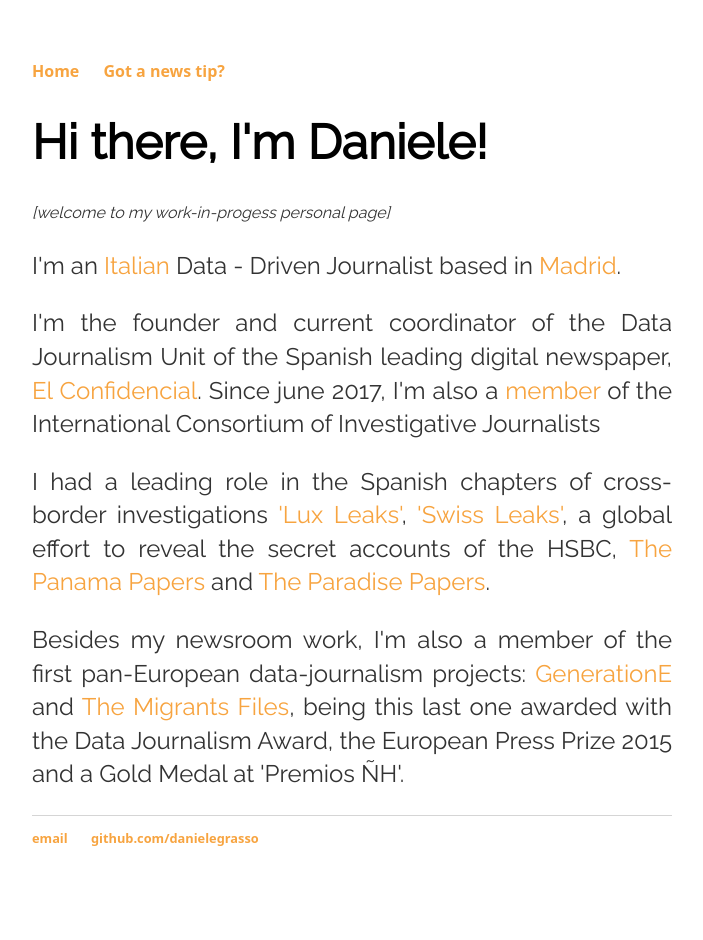
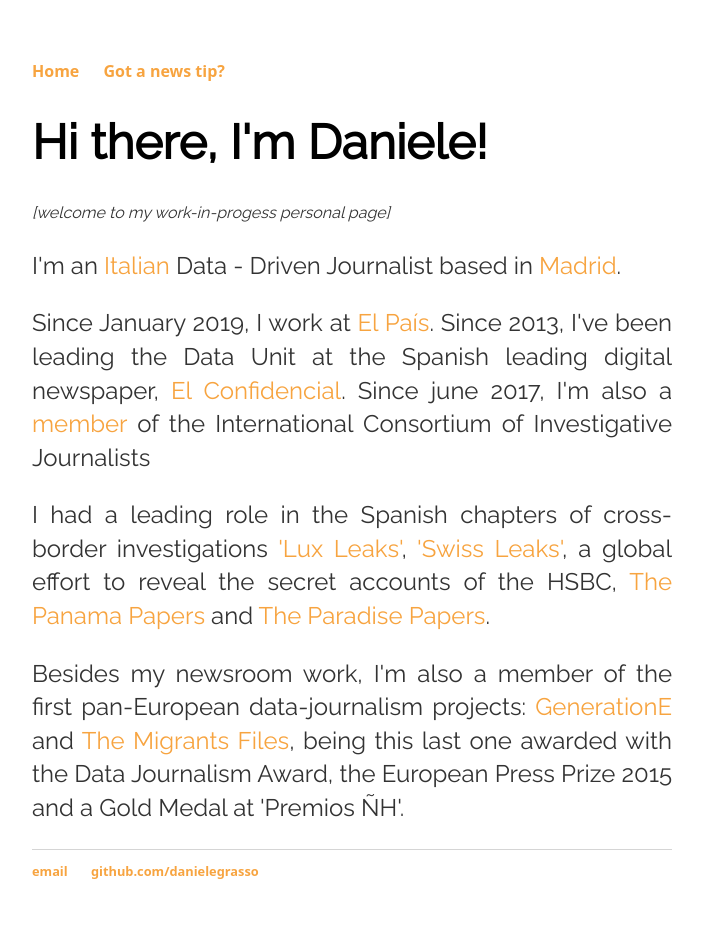
Before and after one commit to danielegrasso/danielegrasso.github.io, a Jekyll site: the page built from index.html, in a window 1280 px wide. Shown: the whole page, without its empty margins (288-991 px from the left). Built offline with Jekyll 4.4.1, drawn with Linux system fonts in a browser that asks for light colours; before the commit the page ends 907 px from its top, so only the background shows below that.

Commit message:
Update index.html
El Pais añadido

```diff
--- a/index.html
+++ b/index.html
@@ -5,6 +5,6 @@
 <div class="blurb">
 	<h1>Hi there, I'm Daniele!</h1> <p style="font-size:1em; font-style:italic;">[welcome to my work-in-progess personal page]</p>
 	<p>I'm an <a href="https://www.instagram.com/p/BOXp7BjD_lz/" target="_blank">Italian</a> Data - Driven Journalist based in <a href="https://www.flickr.com/photos/bluesorchid/4324530085/in/album-72157623374186856/" target="_blank">Madrid</a>.</p>
-	<p>I'm the founder and current coordinator of the Data Journalism Unit of the Spanish leading digital newspaper, <a href="https://www.elconfidencial.com" target="_blank">El Confidencial</a>. Since june 2017, I'm also a <a href="https://www.icij.org/journalists/daniele-grasso/" target="_blank">member</a> of the International Consortium of Investigative Journalists </p>
+	<p>Since January 2019, I work at <a href="https://elpais.com/">El País</a>. Since 2013, I've been leading the Data Unit at the Spanish leading digital newspaper, <a href="https://www.elconfidencial.com" target="_blank">El Confidencial</a>. Since june 2017, I'm also a <a href="https://www.icij.org/journalists/daniele-grasso/" target="_blank">member</a> of the International Consortium of Investigative Journalists </p>
         <p>I had a leading role in the Spanish chapters of cross-border investigations <a href="https://www.elconfidencial.com/tags/temas/los-papeles-de-luxemburgo-13002/3/" target="_blank">'Lux Leaks'</a>, <a href="https://www.elconfidencial.com/economia/lista-falciani/2015-02-09/los-espanoles-de-la-lista-falciani-tenian-1-800-millones-de-euros-opacos-en-suiza_703307/" target="_blank">'Swiss Leaks'</a>, a global effort to reveal the secret accounts of the HSBC, <a href="https://www.elconfidencial.com/economia/papeles-panama/" target="_blank">The Panama Papers</a> and <a href="https://www.elconfidencial.com/economia/paradise-papers/especial/" taregt="_blank">The Paradise Papers</a>.<p>
         <p>Besides my newsroom work, I'm also a member of the first pan-European data-journalism projects: <a href="http://www.generatione.eu" target="_blank">GenerationE</a> and <a href="http://www.themigrantsfiles.com" target="_blank">The Migrants Files</a>, being this last one awarded with the Data Journalism Award, the European Press Prize 2015 and a Gold Medal at 'Premios ÑH'.</p>
```
